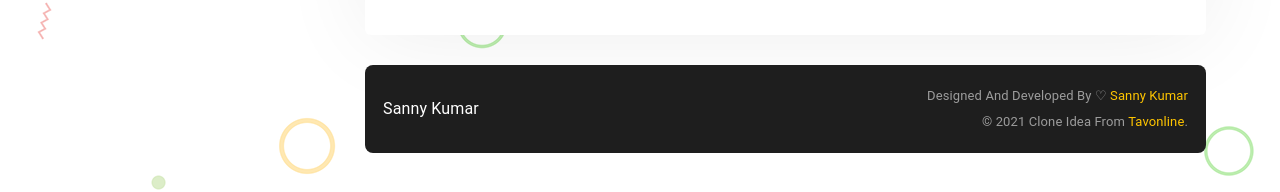
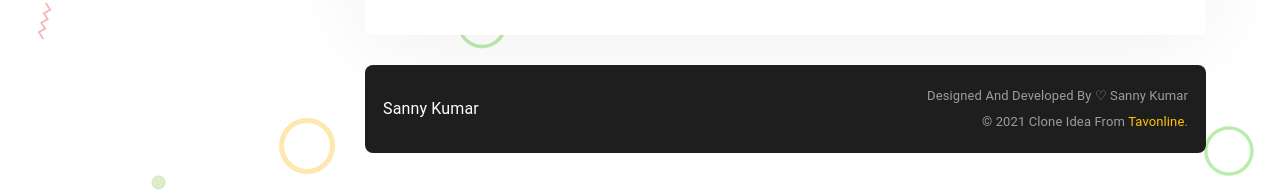
Before and after one commit to sanny085/Portfolio-Update, a React (Create React App) app: page / in a window 1280 px wide. Shown: the part 2270-2462 px from the top of the page. Built offline with nearby package versions, Linux system fonts and the light colour scheme; the HTML template or start-up script is replaced by a standard one.

Commit message:
Update Footer.jsx

```diff
--- a/components/Footer/Footer.jsx
+++ b/components/Footer/Footer.jsx
@@ -17,12 +17,10 @@ function Footer() {
            <div className="footer_right">
             <Typography className="footer_copyright">
                Designed And Developed By &#9825;{" "}
-               <a href="./" >
-               {ResumeData.name}
-               </a>
+                 {ResumeData.name}
                <br/>
                &#169;{" "+(new Date().getFullYear())} Clone Idea From {" "}
-               <a href="https://themeforest.net/item/mat-html-vcard-template/21062060" target="_blank">
+               <a href="https://themeforest.net/item/mat-html-vcard-template/21062060" alt="Tavonline" target="_blank" rel="noreferrer">
                    Tavonline
                </a>.
              </Typography>
@@ -31,4 +29,5 @@ function Footer() {
         </div>
     )
 }
+
 export default Footer;
```
